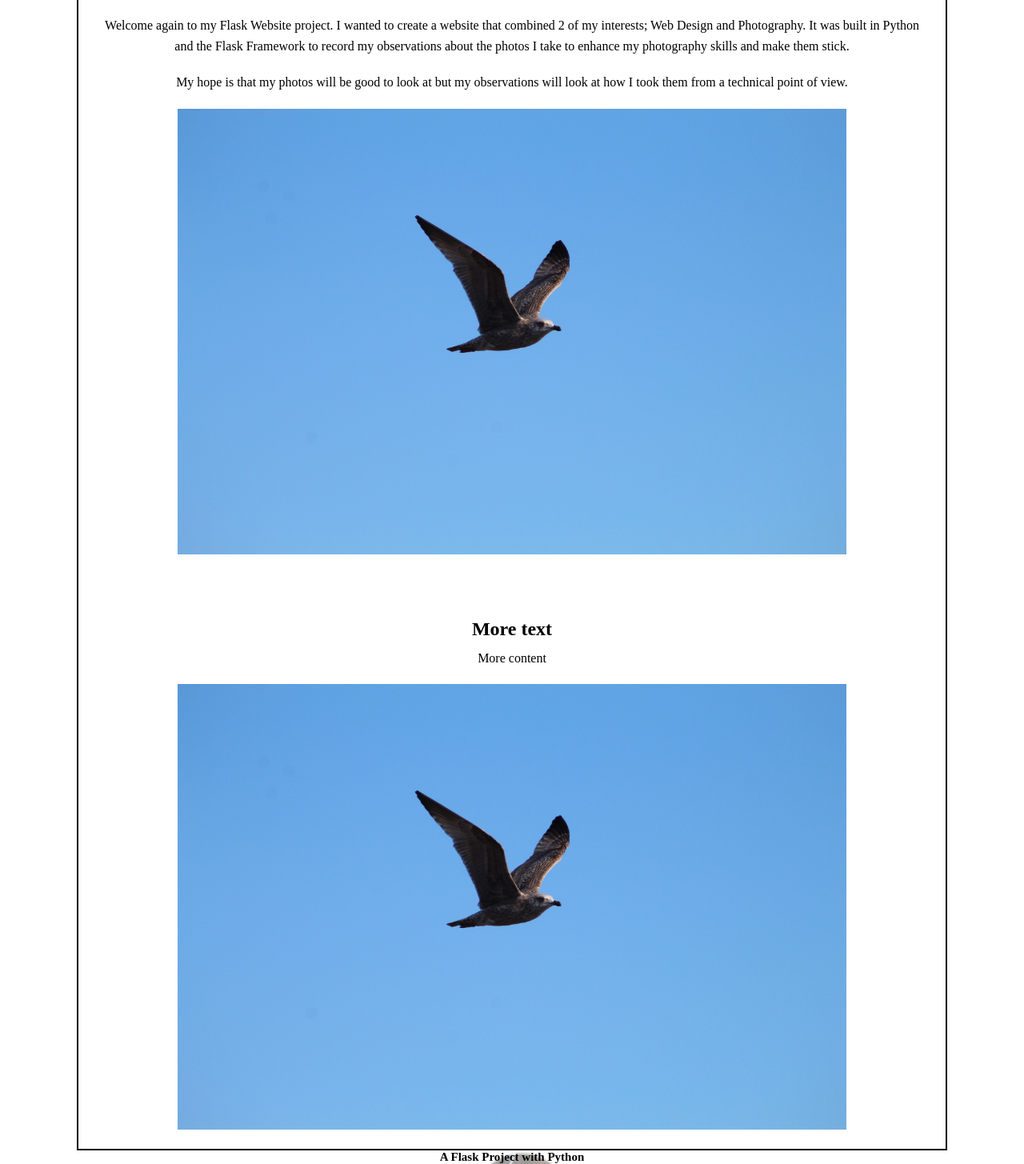
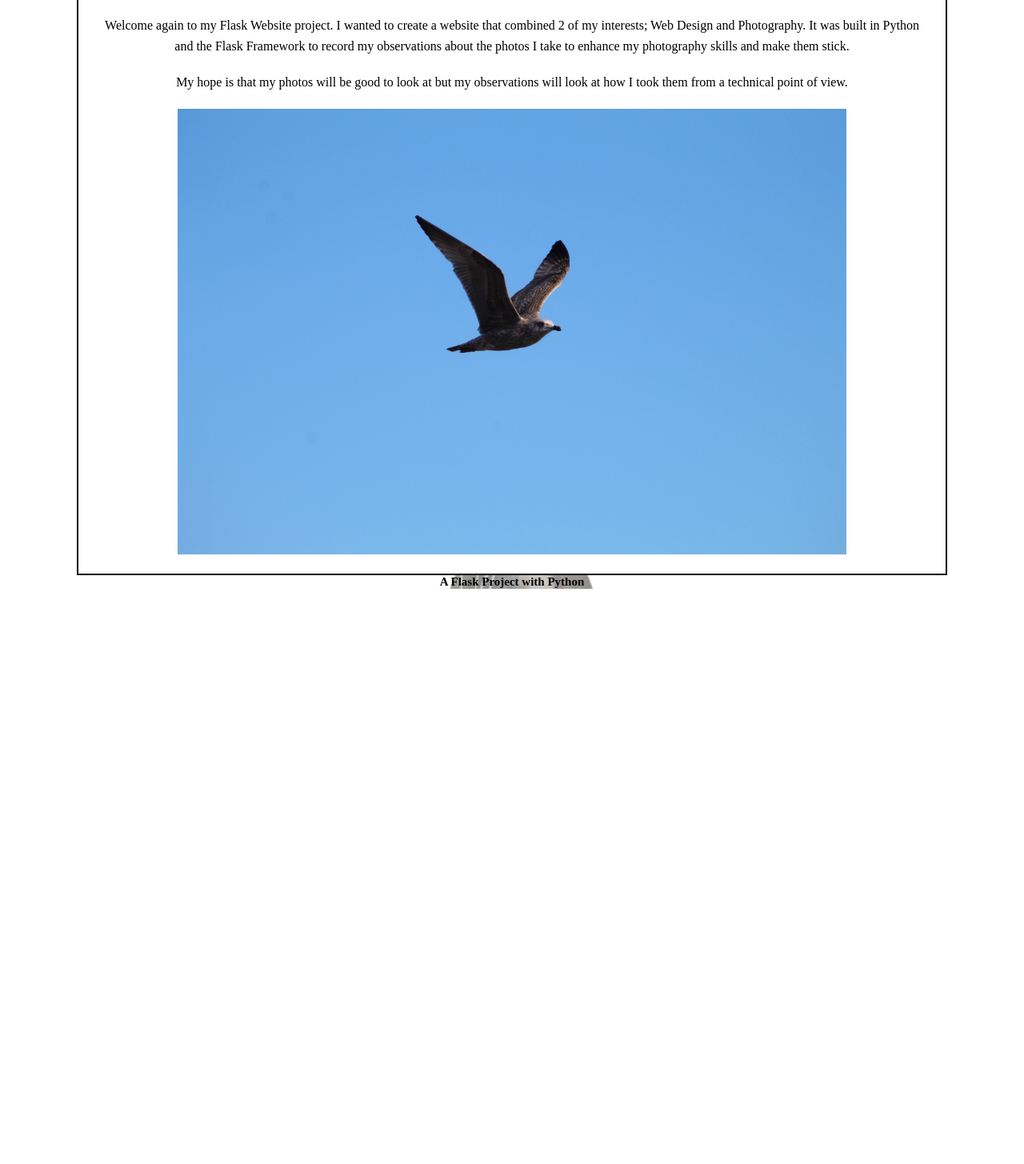
Before and after one commit to jg-digital-media/jgdm_flask_project, a Flask app: page /about in a window 1280 px wide. Shown: the part 229-1684 px from the top of the page at 80% size. After the commit the page ends 965 px from the top, so only its background shows below. Run offline with Flask 2, Linux system fonts and the light colour scheme; some web fonts are replaced.

Commit message:
finish the about page

```diff
--- a/templates/about.html
+++ b/templates/about.html
@@ -28,29 +28,12 @@
             <p>Welcome again to my Flask Website project.  I wanted to create a website that combined 2 of my interests; Web Design and Photography.  It was built in Python and the Flask Framework to record my observations about the photos I take to enhance my photography skills and make them stick.</a></p>
 
             <p>My hope is that my photos will be good to look at but my observations will look at how I took them from a technical point of view.</a></p>
+        </div>
 
+        <div>
             <img src="../static/img/photos/IMG_4755.JPG" alt="img" title="img" id="main_img">
 
         </div>
-
-    </article>
-
-    <article class="content about">
-
-        <div>
-
-            <h2>More text</h2>
-
-            <p>More content</p>
-
-        </div>
-
-        <div>
-
-            <img src="../static/img/photos/IMG_4755.JPG" alt="img" title="img" id="main_img">
-
-        </div>
-
 
     </article>
 
```
